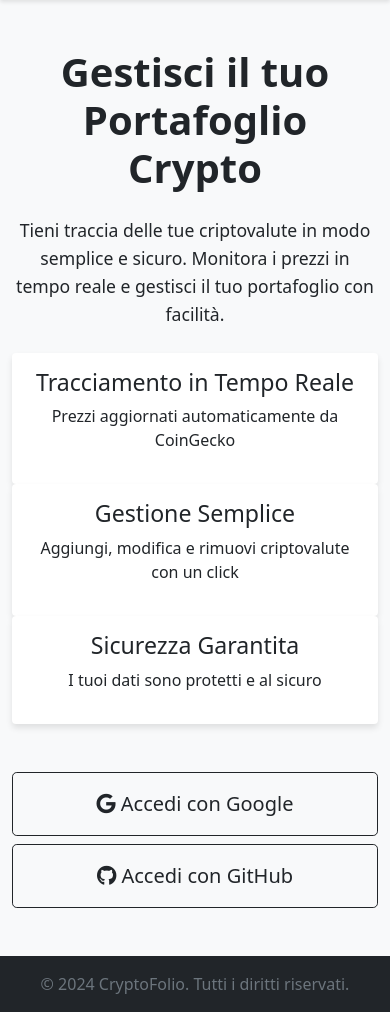
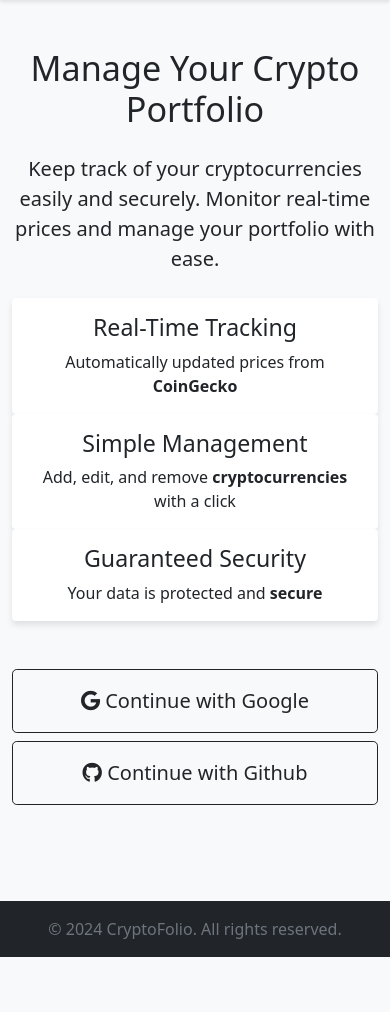
Before and after one commit to GabrielCellammare/CryptoFolio-App, a Python web app: template templates/index.html in a window 390 px wide. Shown: the part 56-1068 px from the top of the page. After the commit the page ends 1013 px from the top, so only its background shows below. Run offline with Jinja, Linux system fonts and the light colour scheme; the template is opened without the code that fills it, so the values that code supplies are empty.

Commit message:
Update .gitignore, add requirements.txt, enhance index.html for improved layout and language, and modify styles.css for better responsiveness

```diff
--- a/static/css/styles.css
+++ b/static/css/styles.css
@@ -4,11 +4,20 @@ body {
     flex-direction: column;
 }
 
+.main-content {
+    flex: 1;
+    display: flex;
+    align-items: center;
+    padding: 2rem 0;
+    min-height: calc(100vh - 76px - 56px);
+    /* Viewport height minus navbar and footer */
+}
+
 .footer {
     margin-top: auto;
 }
 
-/* Stili per le cards nella homepage */
+/* Existing card styles */
 .card {
     transition: transform 0.2s ease-in-out;
     border: none;
@@ -19,7 +28,7 @@ body {
     transform: translateY(-5px);
 }
 
-/* Stili per i bottoni */
+/* Existing button styles */
 .btn {
     padding: 0.75rem 1.5rem;
     font-weight: 500;
@@ -29,67 +38,16 @@ body {
     padding: 1rem 2rem;
 }
 
-/* Stili per la navbar */
+/* Existing navbar styles */
 .navbar {
     box-shadow: 0 2px 4px rgba(0, 0, 0, 0.1);
 }
-
-.navbar-brand {
-    font-weight: 700;
-    font-size: 1.5rem;
-}
-
-/* Stili per i titoli */
-.display-4 {
-    font-weight: 700;
-    margin-bottom: 1.5rem;
-}
-
-.lead {
-    font-size: 1.25rem;
-    line-height: 1.6;
-}
-
-/* Stili per le tabelle nella dashboard */
-.table {
-    background-color: white;
-    border-radius: 8px;
-    overflow: hidden;
-    box-shadow: 0 4px 6px rgba(0, 0, 0, 0.1);
-}
-
-.table thead th {
-    background-color: #f8f9fa;
-    border-bottom: 2px solid #dee2e6;
-}
-
-/* Responsive adjustments */
-@media (max-width: 768px) {
-    .display-4 {
-        font-size: 2.5rem;
-    }
-
-    .lead {
-        font-size: 1.1rem;
-    }
-
-    .card {
-        margin-bottom: 1rem;
-    }
-}
-
 
 .brand-container {
     display: flex;
     align-items: center;
     gap: 0.75rem;
 }
-
-.brand-logo {
-    display: inline-flex;
-    align-items: center;
-}
-
 
 .brand-logo {
     width: 24px;
@@ -107,10 +65,17 @@ body {
     background-clip: text;
 }
 
-/* Dark mode adjustments */
+/* Dark mode navbar */
 .navbar-dark .brand-text {
     background: linear-gradient(45deg, #60a5fa, #34d399);
     -webkit-background-clip: text;
     -webkit-text-fill-color: transparent;
     background-clip: text;
 }
+
+@media (max-width: 768px) {
+    .main-content {
+        min-height: auto;
+        padding: 3rem 0;
+    }
+}
--- a/static/js/api-key-manager.js
+++ b/static/js/api-key-manager.js
@@ -438,7 +438,6 @@ export default class ApiKeyManager {
     #showError(message) { this.#showAlert(message, 'danger'); }
     #showSuccess(message) { this.#showAlert(message, 'success'); }
     #showInfo(message) { this.#showAlert(message, 'info'); }
-    #showWarning(message) { this.#showAlert(message, 'warning'); }
 
     // Persistent alert methods
     #showPersistentAlert(message, type, id) {
--- a/templates/index.html
+++ b/templates/index.html
@@ -1,5 +1,5 @@
 <!DOCTYPE html>
-<html lang="it">
+<html lang="en">
 <head>
     <meta charset="UTF-8">
     <meta name="viewport" content="width=device-width, initial-scale=1.0">
@@ -8,7 +8,7 @@
     <!-- Bootstrap CSS -->
     <link href="https://cdn.jsdelivr.net/npm/bootstrap@5.1.3/dist/css/bootstrap.min.css" rel="stylesheet">
     <link href="https://cdnjs.cloudflare.com/ajax/libs/font-awesome/5.15.4/css/all.min.css" rel="stylesheet">
-    <!-- Custom CSS -->
+
     <link href="{{ url_for('static', filename='css/styles.css') }}" rel="stylesheet">
 </head>
 <body class="bg-light">
@@ -25,47 +25,49 @@
         </div>
     </nav>
 
-    <div class="container mt-5">
+    <div class="main-content">
+        <div class="container">
             <div class="row justify-content-center">
                 <div class="col-md-8 text-center">
-                <h1 class="display-4 mb-4">Gestisci il tuo Portafoglio Crypto</h1>
+                    <h1 class="display-4 mb-4">Manage Your Crypto Portfolio</h1>
                     <p class="lead mb-4">
-                    Tieni traccia delle tue criptovalute in modo semplice e sicuro.
-                    Monitora i prezzi in tempo reale e gestisci il tuo portafoglio con facilità.
+                        Keep track of your cryptocurrencies easily and securely.
+                        Monitor real-time prices and manage your portfolio with ease.
                     </p>
                     <div class="row mb-5">
                         <div class="col-md-4">
                             <div class="card h-100">
                                 <div class="card-body">
-                                <h3 class="card-title">Tracciamento in Tempo Reale</h3>
-                                <p class="card-text">Prezzi aggiornati automaticamente da CoinGecko</p>
+                                    <h3 class="card-title">Real-Time Tracking</h3>
+                                    <p class="card-text">Automatically updated prices from <b>CoinGecko</b></p>
                                 </div>
                             </div>
                         </div>
                         <div class="col-md-4">
                             <div class="card h-100">
                                 <div class="card-body">
-                                <h3 class="card-title">Gestione Semplice</h3>
-                                <p class="card-text">Aggiungi, modifica e rimuovi criptovalute con un click</p>
+                                    <h3 class="card-title">Simple Management</h3>
+                                    <p class="card-text">Add, edit, and remove <b>cryptocurrencies</b> with a click</p>
                                 </div>
                             </div>
                         </div>
                         <div class="col-md-4">
                             <div class="card h-100">
                                 <div class="card-body">
-                                <h3 class="card-title">Sicurezza Garantita</h3>
-                                <p class="card-text">I tuoi dati sono protetti e al sicuro</p>
+                                    <h3 class="card-title">Guaranteed Security</h3>
+                                    <p class="card-text">Your data is protected and <b>secure</b></p>
                                 </div>
                             </div>
                         </div>
                     </div>
                     <div class="d-grid gap-2 d-md-block">
                         <a href="{{ url_for('login', provider='google') }}" class="btn btn-outline-dark btn-lg">
-                        <i class="fab fa-google"></i> Accedi con Google
+                            <i class="fab fa-google"></i> Continue with Google
                         </a>
                         <a href="{{ url_for('login', provider='github') }}" class="btn btn-outline-dark btn-lg">
-                        <i class="fab fa-github"></i> Accedi con GitHub
+                            <i class="fab fa-github"></i> Continue with Github
                         </a>
+                    </div>
                 </div>
             </div>
         </div>
@@ -73,7 +75,7 @@
 
     <footer class="footer mt-5 py-3 bg-dark text-white">
         <div class="container text-center">
-            <span class="text-muted">© 2024 CryptoFolio. Tutti i diritti riservati.</span>
+            <span class="text-muted">© 2024 CryptoFolio. All rights reserved.</span>
         </div>
     </footer>
 
```
Also changed, not shown: requirements.txt (added, +11 -0 lines), 2 other files. Lines whose indentation alone changed are shown as unchanged.
